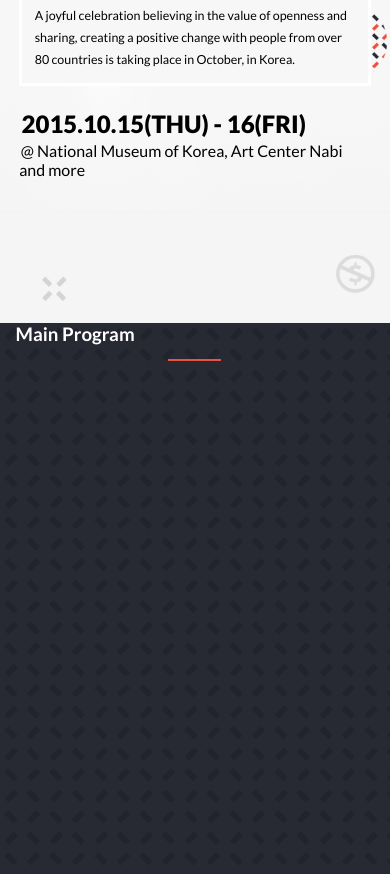
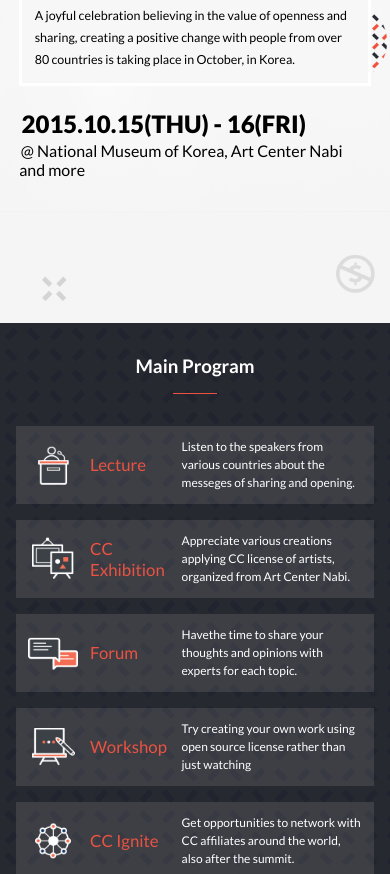
Before and after one commit to taldr27/Capstone1-Project, a website: page index.html in a window 390 px wide. Shown: the part 226-1100 px from the top of the page. Drawn offline with Linux system fonts and the light colour scheme.

Commit message:
Add program icon png files and program mobile section finished

```diff
--- a/index.html
+++ b/index.html
@@ -38,8 +38,38 @@
 
         <section class="main-program">
             <div class="wrapper">
-                <h3>Main Program</h3>
-                <div class="guide_bar"></div>
+                <div class="program-title">
+                    <h3>Main Program</h3>
+                    <div class="guide_bar"></div>
+                </div>
+                <div class="program-categories">
+                    <div class="program-categories-details">
+                        <img src="/images/program_icon_01.png" alt="">
+                        <span>Lecture</span>
+                        <p>Listen to the speakers from various countries about the messeges of sharing and opening.</p>
+                    </div>
+                    <div class="program-categories-details">
+                        <img src="/images/program_icon_02.png" alt="">
+                        <span>CC Exhibition</span>
+                        <p>Appreciate various creations applying CC license of artists, organized from Art Center Nabi.</p>
+                    </div>
+                    <div class="program-categories-details">
+                        <img src="/images/program_icon_03.png" alt="">
+                        <span>Forum</span>
+                        <p>Havethe time to share your thoughts and opinions with experts for each topic.</p>
+                    </div>
+                    <div class="program-categories-details">
+                        <img src="/images/program_icon_04.png" alt="">
+                        <span>Workshop</span>
+                        <p>Try creating your own work using open source license rather than just watching</p>
+                    </div>
+                    <div class="program-categories-details">
+                        <img src="/images/program_icon_05.png" alt="">
+                        <span>CC Ignite</span>
+                        <p>Get opportunities to network with CC affiliates around the world, also after the summit.</p>
+                    </div>
+                    <button class="btn-program">Join CC Global Summit 2015</button>
+                </div>
 
             </div>
         </section>
--- a/styles/style.css
+++ b/styles/style.css
@@ -3,9 +3,12 @@
   --primary-color-opacity: hsl(0, 0%, 97%);
   --primary-orange: hsl(6, 82%, 59%);
   --primary-dark: hsl(222, 11%, 17%);
+  --secondary-color-opacity: hsla(0, 0%, 97%, 0.103);
+
 
   --fs-small: 0.75em;
   --fs-300: 1em;
+  --fs-350: 1.25em;
   --fs-600: 1.5em;
   --fs-700: 2em;
   --fs-800: 2.5em;
@@ -65,7 +68,6 @@
   margin-block: var(--size-200);
   margin-inline-start: var(--size-50);
   font-size: var(--fs-700);
-
 }
 
 .land-page {
@@ -122,17 +124,66 @@
 
 /* Main Program Section */
 
-  .guide_bar {
-      width: 53px;
-      height: 16px;
-      border-bottom: 2px solid var(--primary-orange);
-      margin: 0px auto 54px;
-  }
-
 .main-program {
   color: white;
   background-image: url('/images/program_bg.png');
   background-repeat: repeat;
-      background-color: rgb(39, 42, 50);
-      height: 637px;
+  background-color: var(--primary-dark);
+  min-height: 70vh;
+  text-align: center;
 }
+
+.guide_bar {
+  width: 15%;
+  border-bottom: 1px solid var(--primary-orange);
+}
+
+.program-title {
+  display: flex;
+  gap: var(--size-200);
+  padding: var(--size-400);
+  flex-direction: column;
+  align-items: center;
+}
+
+.program-categories {
+  display: grid;
+  gap: var(--size-200);
+  justify-items: center;
+}
+
+.program-categories-details {
+  display: flex;
+  align-items: center;
+  gap: 1em;
+  flex-basis: 200px;
+  padding: var(--size-200);
+  font-size: var(--fs-small);
+  background-color: var(--secondary-color-opacity);
+  color: white;
+}
+
+.program-categories-details img {
+  width: 4.2em;
+  flex: 0 0 0;
+}
+
+.program-categories-details span {
+  font-size: 1.4em;
+  color: var(--primary-orange);
+  text-align: start;
+  flex: 1.1 0 0;
+}
+
+.program-categories-details p {
+  text-align: start;
+  line-height: var(--size-300);
+  flex: 2.5 1 0;
+}
+
+.btn-program {
+  background-color: var(--primary-orange);
+  color: white;
+  width: 70%;
+  height: 5em;
+}
```
Also changed, not shown: images/program_icon_01.png (added), images/program_icon_02.png (added), images/program_icon_03.png (added), images/program_icon_04.png (added), images/program_icon_05.png (added). Lines whose indentation alone changed are shown as unchanged.
